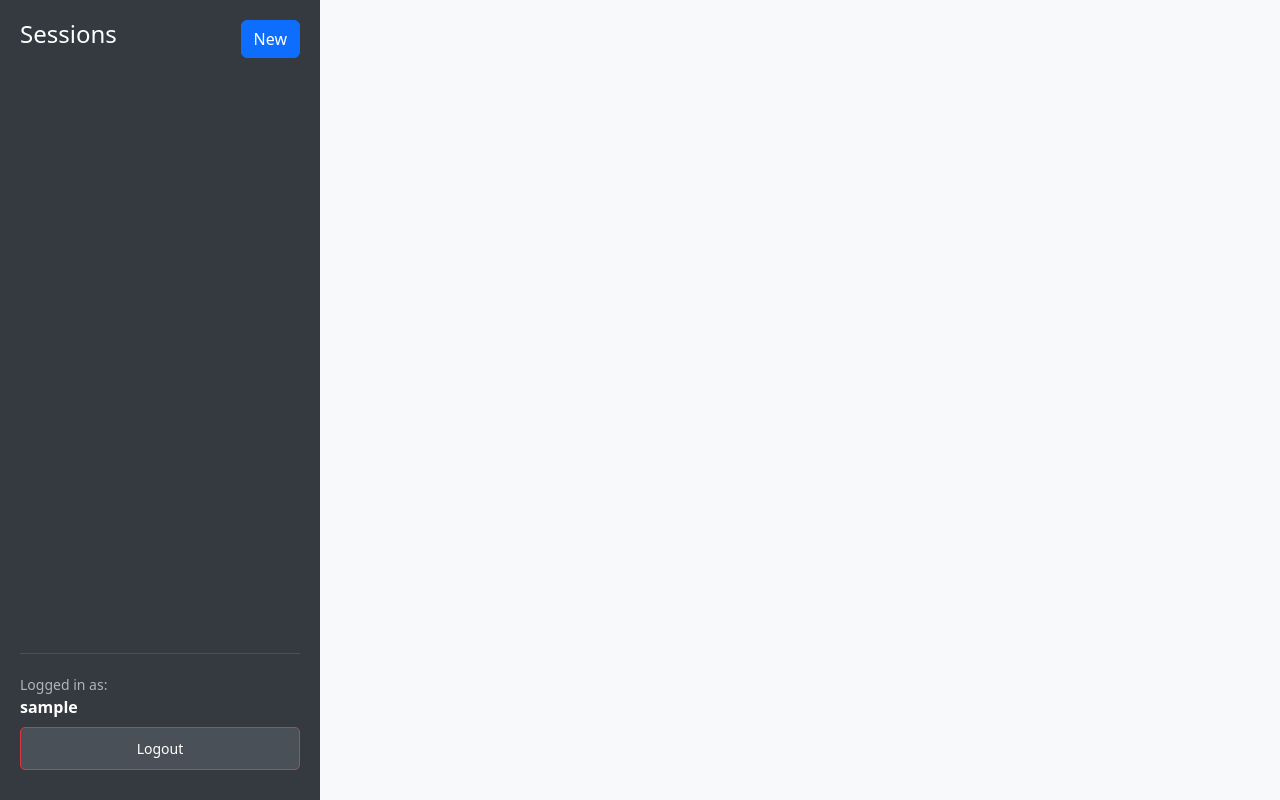
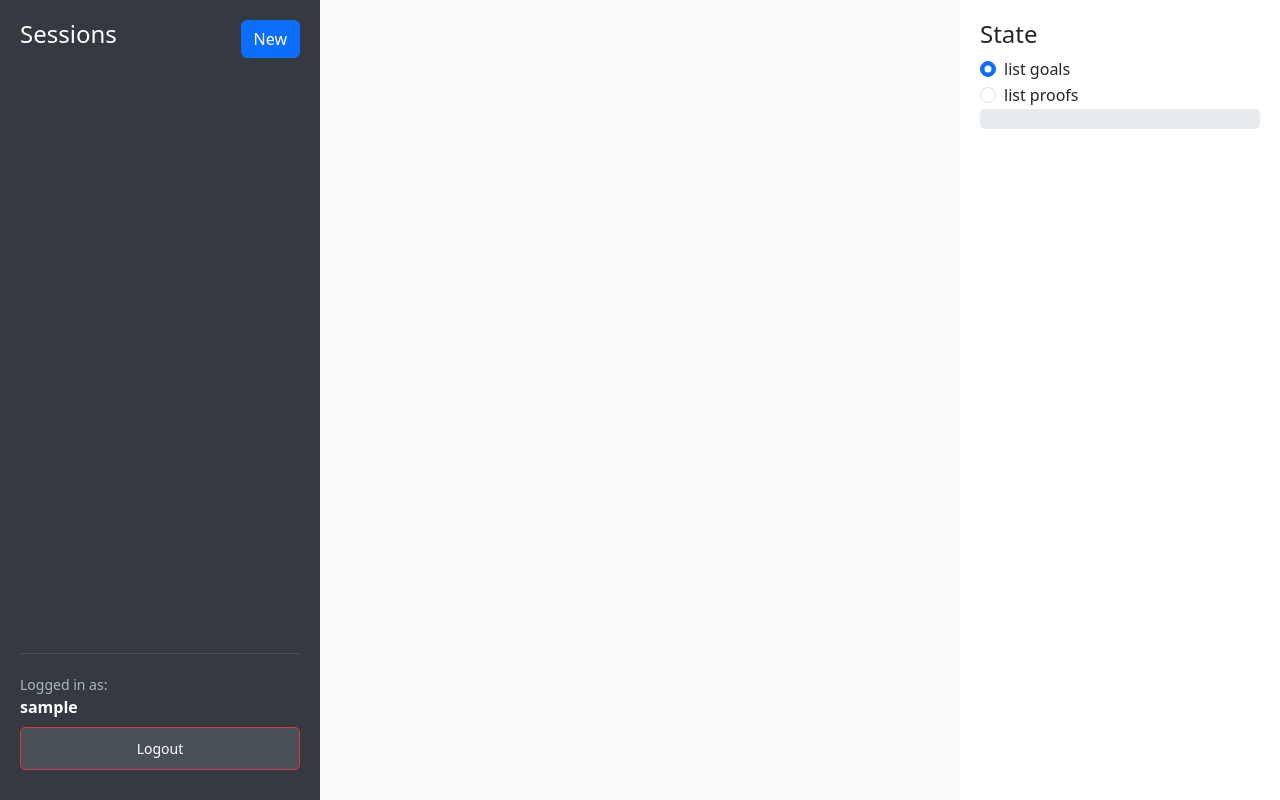
Before and after one commit to gonzalovlchz/WebMaude, a Django app: page / in a window 1280 px wide. Run offline with Django 5.2, Linux system fonts and the light colour scheme; the visitor is signed in with stand-in values (Sample User, id 1); data that the repository does not hold is empty.

Commit message:
Removed file model and added right pannel for CITP

```diff
--- a/MaudeApp/templates/MaudeApp/index.html
+++ b/MaudeApp/templates/MaudeApp/index.html
@@ -30,14 +30,35 @@
         }
 
         .left-panel-content {
-            flex: 1; /* Allow this section to expand */
-            overflow-y: auto; /* Enable vertical scrolling */
+            flex: 1;
+            /* Allow this section to expand */
+            overflow-y: auto;
+            /* Enable vertical scrolling */
+            display: flex;
+            flex-direction: column;
+        }
+
+        .right-panel {
+            background-color: white;
+            padding: 20px;
+            display: flex;
+            flex-direction: column;
+            height: 100%;
+            overflow: hidden;
+        }
+
+        .right-panel-content {
+            flex: 1;
+            /* Allow this section to expand */
+            overflow-y: auto;
+            /* Enable vertical scrolling */
             display: flex;
             flex-direction: column;
         }
 
         #div_session_list {
-            overflow-y: auto; /* Ensure this list scrolls */
+            overflow-y: auto;
+            /* Ensure this list scrolls */
         }
 
         .chat-panel {
@@ -80,7 +101,6 @@
             margin-bottom: 15px;
             padding: 10px;
             border-radius: 5px;
-            max-width: 80%;
         }
 
         .message.user {
@@ -114,7 +134,7 @@
 
 <body>
     <div id="app" class="container-fluid" v-cloak>
-        <div class="col-md-4 col-lg-3 left-panel">
+        <div class="col-md-3 left-panel">
             <div class="left-panel-content">
                 <div class="clearfix mb-3">
                     <button class="btn btn-primary float-end" @click="modalStartNewSession">New</button>
@@ -123,7 +143,7 @@
                 <div id="div_session_list">
                     <a href="#" v-for="session in sessions" :key="session.id" :id="['Row_' + session.id]"
                         @click="showChatSession(session.id)" class="a_session_list">
-                        {% verbatim %}{{ session.id }}{% endverbatim %}
+                        CITP - {% verbatim %}{{ session.id }}{% endverbatim %}
                     </a>
                 </div>
             </div>
@@ -133,7 +153,7 @@
                 <a href="/acl/logout" class="btn btn-sm btn-danger mt-2">Logout</a>
             </div>
         </div>
-        <div class="col-md-8 col-lg-9 chat-panel" id="div_chat_panel">
+        <div class="col-md-6 chat-panel" id="div_chat_panel">
             <div v-if="currentSession" class="d-flex flex-column h-100">
                 <div class="chat-box flex-grow-1 overflow-auto" id="div_chat_box">
                     <div v-for="command in commands" :key="command.input_text">
@@ -151,9 +171,37 @@
                 </div>
             </div>
         </div>
+        <div class="col-md-3 right-panel">
+            <div class="right-panel-content">
+                <div class="clearfix mb-3">
+                    <h4>State</h4>
+                    <div class="">
+                        <div class="form-check">
+                            <input class="form-check-input" type="radio" v-model="side_command" :value="'list goals'"
+                                id="input_side_command_radio1" checked>
+                            <label class="form-check-label" for="input_side_command_radio1">
+                                list goals
+                            </label>
+                        </div>
+                        <div class="form-check">
+                            <input class="form-check-input" type="radio" v-model="side_command" :value="'list proofs'"
+                                id="input_side_command_radio2">
+                            <label class="form-check-label" for="input_side_command_radio2">
+                                list proofs
+                            </label>
+                        </div>
+                    </div>
+
+                    <div v-html="side_command_output" class="message maude"></div>
+                </div>
+
+            </div>
+
+        </div>
 
         <!-- Modal -->
-        <div class="modal fade" id="modal_new_session" tabindex="-1" aria-labelledby="modal_label_new_session" aria-hidden="true">
+        <div class="modal fade" id="modal_new_session" tabindex="-1" aria-labelledby="modal_label_new_session"
+            aria-hidden="true">
             <div class="modal-dialog">
                 <div class="modal-content">
                     <div class="modal-header">
@@ -188,6 +236,8 @@
                     sessions: [],
                     commands: [],
                     currentSession: null,
+                    side_command: null,
+                    side_command_output: null,
                     newCommand: '',
                     user: '{{ user.username }}',
                     modal_new_session: null,
@@ -197,7 +247,7 @@
                 this.getAllSessions();
             },
             watch: {
-                currentSession: function(val) {
+                currentSession: function (val) {
                     this.commands = [];
                     fetch(`/chat/get_chat_session?session=${val}`)
                         .then(response => response.json())
@@ -243,19 +293,29 @@
                         });
                 },
                 sendCommand() {
-                    if (this.newCommand.trim() === '') return;
+
+                    var chatFile = document.getElementById("input_chat_file");
+
+                    if (this.newCommand.trim() === '' && chatFile.files.length == 0) return;
+
+                    var data = new FormData();
+
+                    for (const file of chatFile.files) {
+                        data.append('file[]', file, file.name);
+                    }
+                    document.getElementById("input_chat_file").value = null;
+
+                    if (this.newCommand.trim() !== '') {
                         const commandText = this.newCommand.trim();
                         this.commands.push({ input_text: commandText, output_text: 'Sending...' });
                         this.newCommand = '';
 
-                    var data = new FormData();
+                        data.append("command", commandText);
+                    }
 
-                    var chatFile = document.getElementById("input_chat_file");
-                    for (const file of chatFile.files) {
-                        data.append('file[]', file, file.name);
-                    }
+                    data.append("side_command", this.side_command);
+
                     data.append('session', this.currentSession);
-                    data.append("command", commandText);
 
                     fetch("/chat/post_execute_new_command", {
                         method: "POST",
@@ -266,9 +326,13 @@
                     })
                         .then(response => response.json())
                         .then(data => {
-                        document.getElementById("input_chat_file").value = null;
                             console.log(data);
+                            if (data.output.trim() !== "") {
                                 this.commands[this.commands.length - 1].output_text = data.output;
+                            }
+                            if (data.side_command_output.trim() !== "") {
+                                this.side_command_output = data.side_command_output;
+                            }
                             this.$nextTick(() => {
                                 const chatBox = document.getElementById('div_chat_box');
                                 chatBox.scrollTop = chatBox.scrollHeight;
--- a/MaudeApp/templates/MaudeApp/login_form.html
+++ b/MaudeApp/templates/MaudeApp/login_form.html
@@ -133,7 +133,7 @@ body {
     <main class="form-signin w-100 m-auto">
         <form method="post" action="/acl/login">
             {% csrf_token %}
-            <img class="mb-4" src="/docs/5.3/assets/brand/bootstrap-logo.svg" alt="" width="72" height="57">
+            <img class="mb-4" src="/static/Maude-logo.png" alt="" height="57">
             <h1 class="h3 mb-3 fw-normal">Please sign in</h1>
 
             <div class="form-floating">
--- a/MaudeApp/views/chat_views.py
+++ b/MaudeApp/views/chat_views.py
@@ -38,7 +38,7 @@ def get_chat_session(request):
 def get_all_sessions(request):
     if request.method == 'GET':
         # Get all sessions for the current user
-        sessions = Session.objects.filter(user=request.user).values('id', 'created_at', 'updated_at', 'file_path')
+        sessions = Session.objects.filter(user=request.user).values('id', 'created_at', 'updated_at')
 
         # Convert the queryset to a list to return as JSON
         sessions_list = list(sessions)
@@ -65,29 +65,36 @@ def post_execute_new_command(request):
                     dest.write(file.read())
 
 
-        command_text = request.POST["command"]
+        if 'command' in request.POST:
+            command_text = request.POST["command"]
 
+            # Save the command to the database
+            command = Command(session=session, input_text=command_text)
+            command.save()
 
-        # Save the command to the database
-        command = Command(session=session, input_text=command_text)
-        command.save()
+            # Define the path to the .maude file for this session
+            maude_previous_file_path = os.path.join(settings.MAUDE_FILES_DIR, f"{session.id}/previous.maude")
 
-        # Define the path to the .maude file for this session
-        maude_previous_file_path = os.path.join(settings.MAUDE_FILES_DIR, f"{session.id}/previous.maude")
+            side_command = ""
+            if 'side_command' in request.POST:
+                side_command = request.POST["side_command"]
 
-        response = executeCITPCommand(maude_previous_file_path, maude_file_path, command_text)
+            output, side_command_output = executeCITPCommand(maude_previous_file_path, maude_file_path, command_text, side_command)
 
-        command.output_text = response
-        command.save()
+            command.output_text = output
+            command.save()
 
-        # Append the new command to the .maude file
-        with open(maude_file_path, 'a') as maude_file:
-            maude_file.write(command_text + '\n')
+            # Append the new command to the .maude file
+            with open(maude_file_path, 'a') as maude_file:
+                maude_file.write(command_text + '\n')
 
-        conv = Ansi2HTMLConverter()
-        return JsonResponse({
-        "output": conv.convert(response)
-        })
+            conv = Ansi2HTMLConverter()
+            return JsonResponse({
+            "output": conv.convert(output),
+            "side_command_output": conv.convert(side_command_output),
+            })
+        else:
+            return True
     return JsonResponse({'error': 'Invalid request'}, status=400)
 
 # Additional views for session management
@@ -121,7 +128,7 @@ def start_new_session(request):
         "session_id": session.id
         })
 
-def executeCITPCommand(previous_maude_file, previous_citp_file, new_command):
+def executeCITPCommand(previous_maude_file, previous_citp_file, new_command, side_command=""):
     p = pexpect.spawnu(f'{settings.MAUDE_EXECUTABLE_PATH} -no-banner -allow-files', encoding='utf-8')
     p.setecho(False)
     p.delaybeforesend = None
@@ -131,15 +138,20 @@ def executeCITPCommand(previous_maude_file, previous_citp_file, new_command):
     # Regular expression to match the three patterns
     citp_pattern = r'CITP(?:/[^ ]*)? >'
     p.expect(citp_pattern)
-    p.sendline(f"load {previous_citp_file} \n")
+    p.sendline(f"load {previous_citp_file}")
     p.expect(citp_pattern)
 
+    output_side = ""
+    if side_command!="":
+        p.sendline(side_command)
+        p.expect(citp_pattern)
+        output_side = p.before.strip()
+
     p.sendline(new_command)
-
     p.expect(citp_pattern)
     output = p.before.strip()
     print(output)
     # Remove the command from the output
-    if output.startswith("> "+new_command):
-        output = output[len("> "+new_command):].lstrip()
-    return output
+    if output.startswith(new_command):
+        output = output[len(new_command):].lstrip()
+    return output, output_side
```
Also changed, not shown: MaudeApp/admin.py (+1 -6 lines), MaudeApp/models.py (+0 -8 lines), MaudeApp/static/Maude-logo.png (added). Lines whose indentation alone changed are shown as unchanged.
